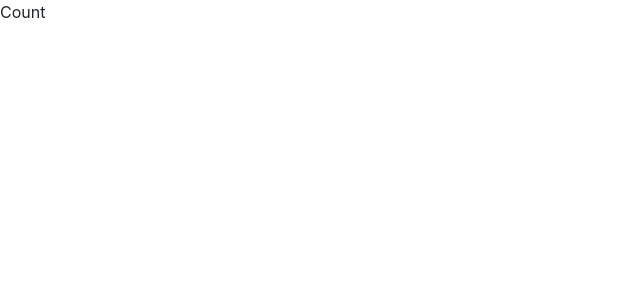
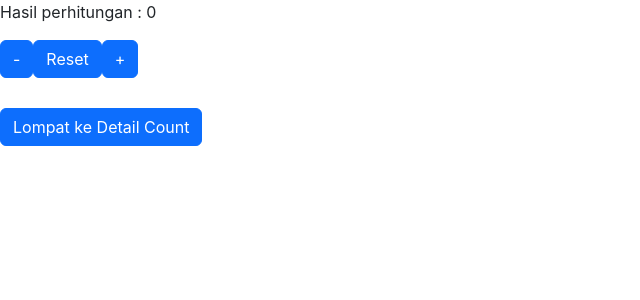
Before and after one commit to BagasAlterra/global-state-react, a React (Create React App) app: page / in a window 1280 px wide. Shown: the top 300 px of the page, without its empty margins (0-640 px from the left). Built offline with nearby package versions, Linux system fonts and the light colour scheme.

Commit message:
add count value

```diff
--- a/src/App.js
+++ b/src/App.js
@@ -1,5 +1,6 @@
 import React from "react";
 import { BrowserRouter, Route, Routes } from "react-router-dom";
+import { CountProvider } from "./context/CountProvider";
 
 import Count from "./pages/Count";
 import DetailCount from "./pages/DetailCount";
@@ -9,6 +10,7 @@ import Profile from "./pages/Profile";
 
 const App = () => {
   return (
+    <CountProvider>
       <BrowserRouter>
         <Routes>
           <Route exact path="/" element={<Count />} />
@@ -18,6 +20,7 @@ const App = () => {
           <Route path="/profile" element={<Profile />} />
         </Routes>
       </BrowserRouter>
+    </CountProvider>
   );
 };
 
--- /dev/null
+++ b/src/context/CountProvider.js
@@ -0,0 +1,37 @@
+import React, { useState, createContext, useContext } from "react";
+
+const CountContext = createContext();
+
+export const useCountContext = () => {
+  const context = useContext(CountContext);
+  const [count, setCount] = context.count;
+
+  console.log("context :", context);
+
+  const handleCount = (number) => {
+    if (number === 0) {
+      setCount(0);
+    } else {
+      setCount((c) => c + number);
+    }
+  };
+
+  return {
+    handleCount,
+    count,
+  };
+};
+
+export const CountProvider = ({ children }) => {
+  const [count, setCount] = useState(0);
+
+  return (
+    <CountContext.Provider
+      value={{
+        count: [count, setCount],
+      }}
+    >
+      {children}
+    </CountContext.Provider>
+  );
+};
--- a/src/pages/Count.js
+++ b/src/pages/Count.js
@@ -1,7 +1,31 @@
 import React from "react";
+import { Button } from "react-bootstrap";
+import { useCountContext } from "../context/CountProvider";
+import { useNavigate } from "react-router-dom";
 
 const Count = () => {
-  return <div>Count</div>;
+  const navigate = useNavigate();
+  const { count, handleCount } = useCountContext();
+
+  const nextPage = () => {
+    navigate("/detailCount");
+  };
+
+  return (
+    <div>
+      <div>
+        <p>Hasil perhitungan : {count}</p>
+      </div>
+      <div>
+        <Button onClick={() => handleCount(-1)}>-</Button>
+        <Button onClick={() => handleCount(0)}>Reset</Button>
+        <Button onClick={() => handleCount(1)}>+</Button>
+      </div>
+      <div style={{ marginTop: 30 }}>
+        <Button onClick={() => nextPage()}>Lompat ke Detail Count</Button>
+      </div>
+    </div>
+  );
 };
 
 export default Count;
--- a/src/pages/DetailCount.js
+++ b/src/pages/DetailCount.js
@@ -1,7 +1,16 @@
 import React from "react";
+import { useCountContext } from "../context/CountProvider";
 
 const DetailCount = () => {
-  return <div>DetailCount</div>;
+  const { count } = useCountContext();
+
+  return (
+    <div>
+      <div>
+        <p>Hasil perhitungan dari halaman Count : {count}</p>
+      </div>
+    </div>
+  );
 };
 
 export default DetailCount;
```
Lines whose indentation alone changed are shown as unchanged.
